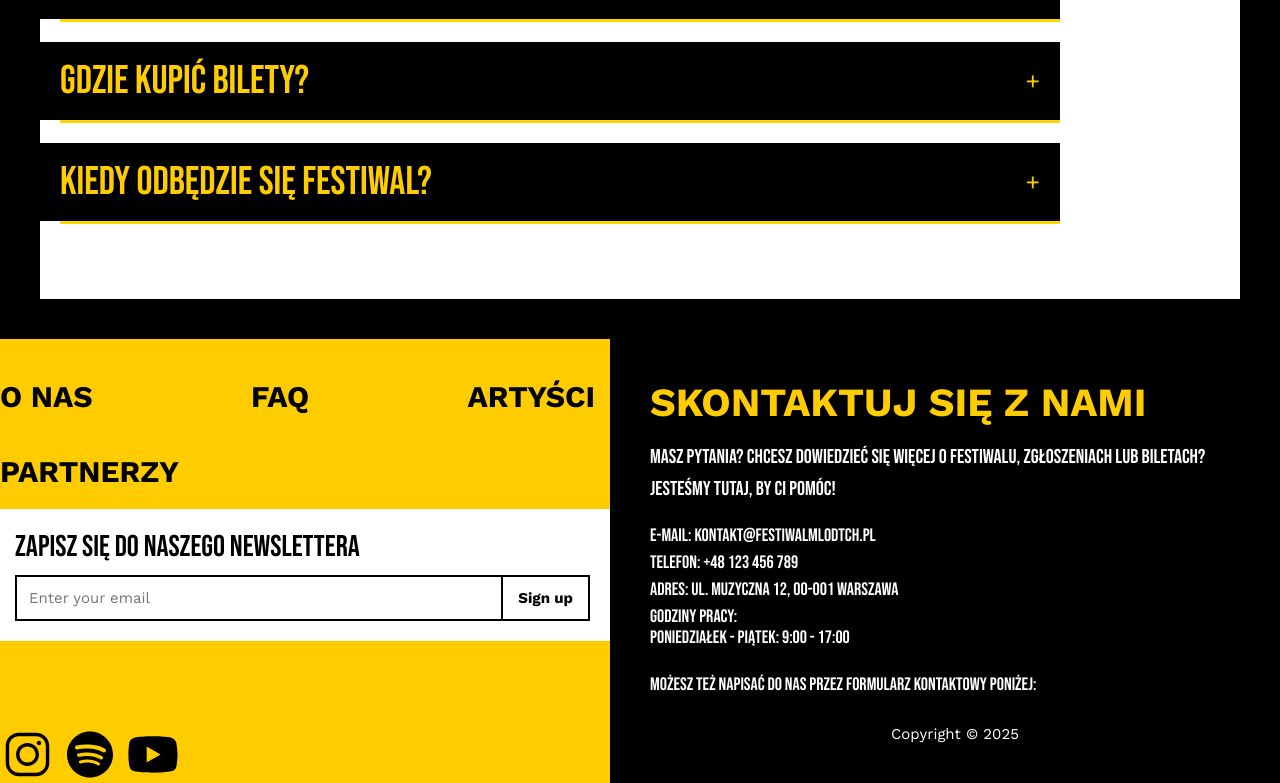
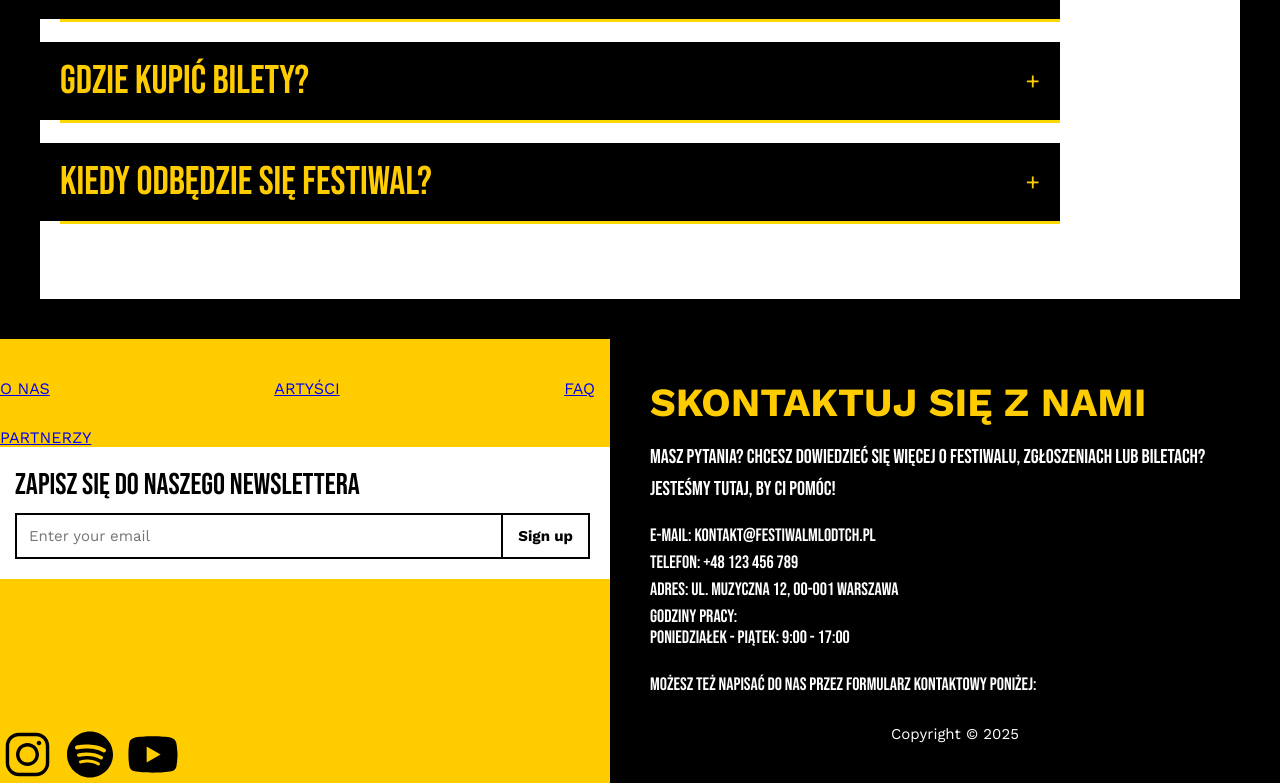
Before and after one commit to apetrochenko6/soundon-spa, a React (Vite) app in the folder my-frontend/: page / in a window 1280 px wide. Shown: the part 3101-3884 px from the top of the page. Built offline with nearby package versions, Linux system fonts and the light colour scheme.

Commit message:
prawie final

```diff
--- a/my-frontend/src/Footer.jsx
+++ b/my-frontend/src/Footer.jsx
@@ -1,17 +1,18 @@
 import React from "react";
 import "./Footer.css";
+import { HashLink } from 'react-router-hash-link';
 import images from "./constants/data";
 const Footer = () => {
   return (
     <section className="footer-container">
       <div className="footer-left">
         <div className="footer-nav-buttons">
-          <a href="#" className="footer-nav-link">O NAS</a>
-          <a href="#" className="footer-nav-link">FAQ</a>
-          <a href="#" className="footer-nav-link">ARTYŚCI</a>
+          <HashLink smooth to="/#o_nas">O NAS</HashLink>
+          <HashLink smooth to="/#zespoly">ARTYŚCI</HashLink>
+          <HashLink smooth to="/#FAQ">FAQ</HashLink>
         </div>
 
-        <a href="#" className="footer-partner-link">PARTNERZY</a>
+        <HashLink smooth to="/#partnerzy">PARTNERZY</HashLink>
 
         <div className="footer-newsletter">
           <h3>ZAPISZ SIĘ DO NASZEGO NEWSLETTERA</h3>
```
